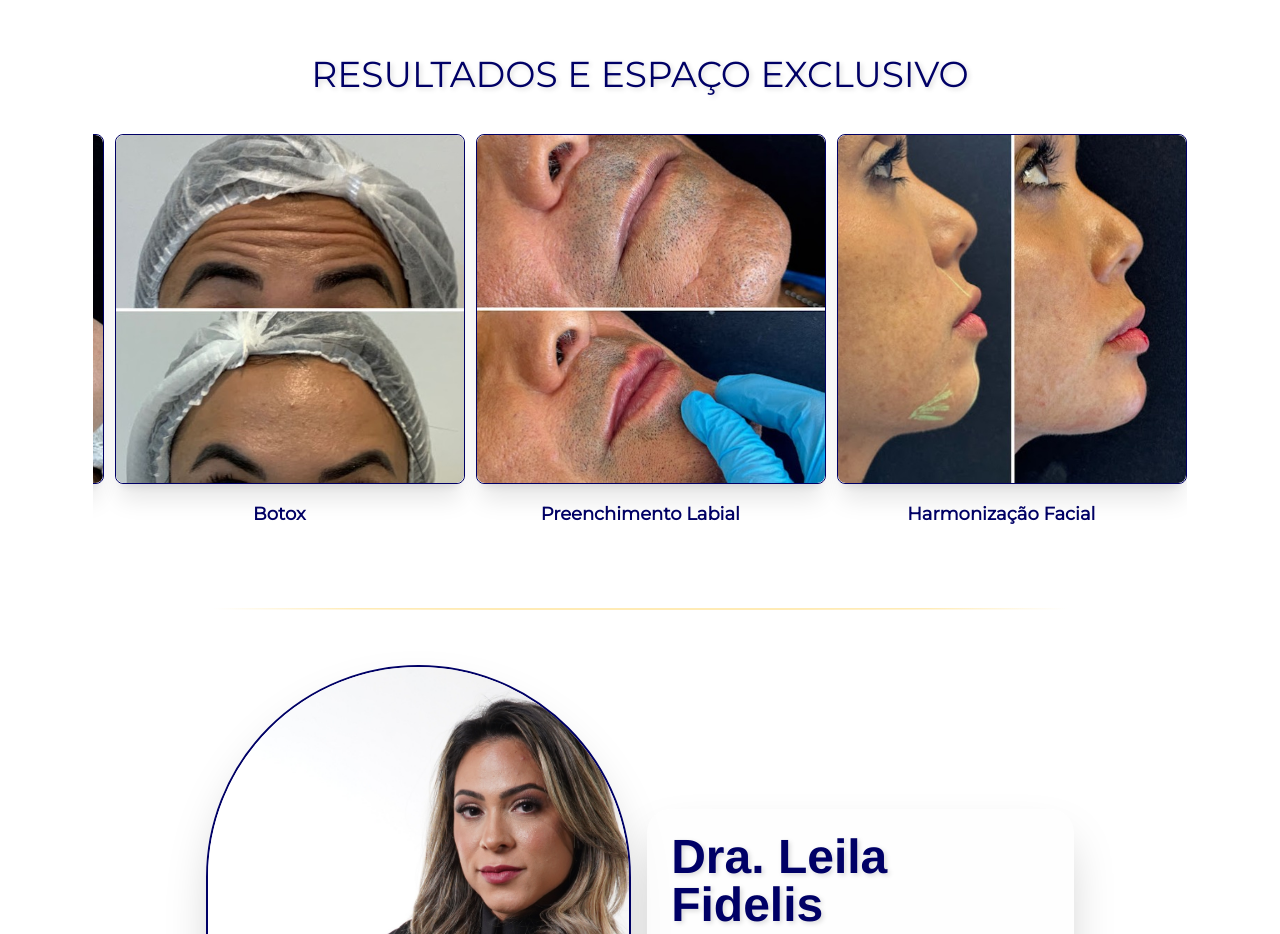
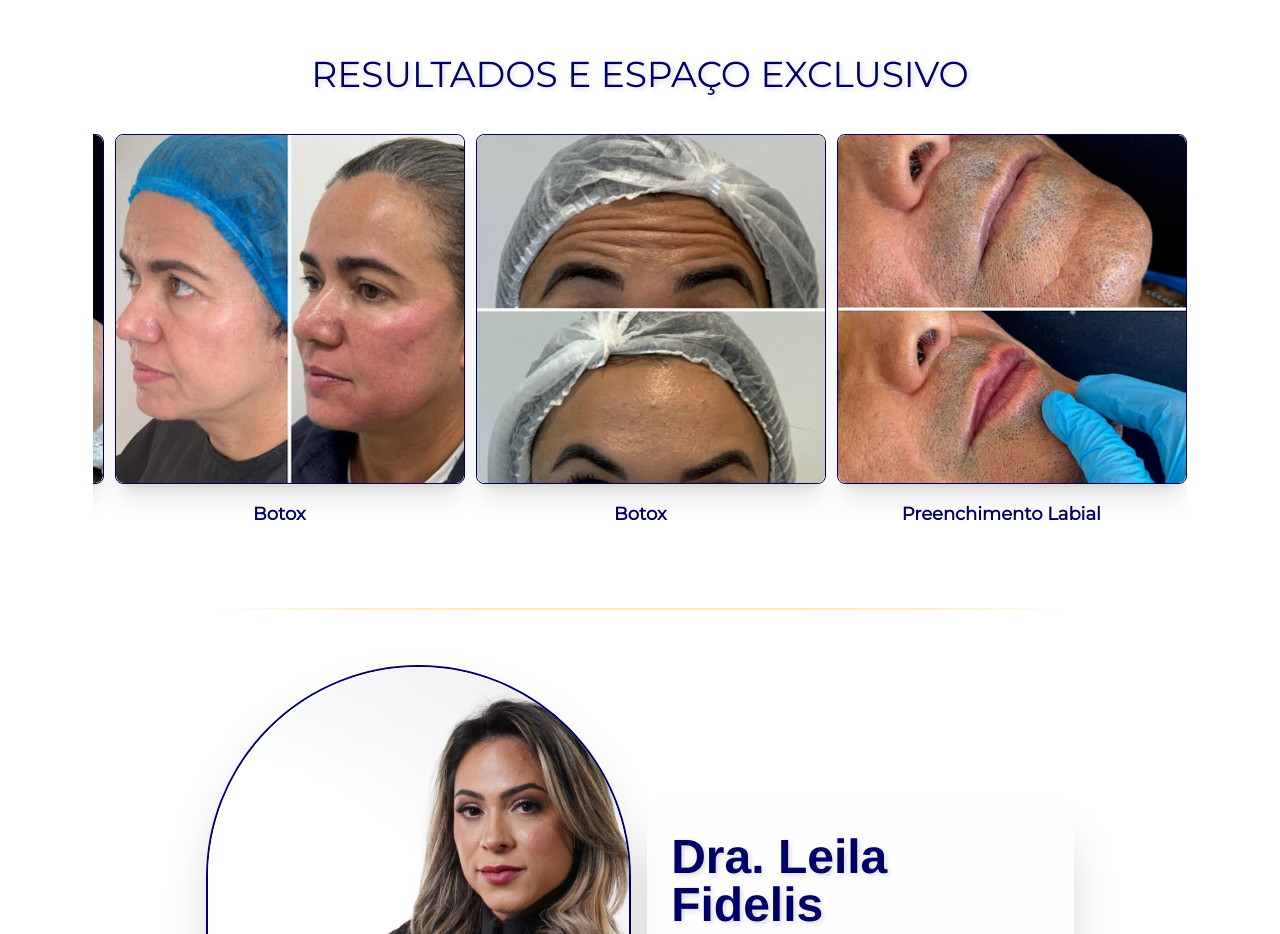
Before and after one commit to lucasnmo/lp-draleila, a Next.js app: page / in a window 1280 px wide. Shown: the part 860-1794 px from the top of the page. Built offline with nearby package versions, Linux system fonts and the light colour scheme.

Commit message:
Initial commit

```diff
--- a/src/components/SectionCarousel.tsx
+++ b/src/components/SectionCarousel.tsx
@@ -82,14 +82,14 @@ export function SectionCarousel() {
 
   const items: { src: StaticImageData; alt: string; description: string }[] = [
     { src: preenchimento, alt: "Preenchimento", description: "Preenchimento Labial" },
+    { src: preechimentoqueixo, alt: "Preenchimento Queixo", description: "Botox" },
     { src: espaco1, alt: "Espaço", description: "Botox" },
     { src: botox, alt: "Botox", description: "Preenchimento Labial" },
+    { src: bigodechines, alt: "Bigode Chinês", description: "Botox" },
     { src: harmonizacao, alt: "Espaço", description: "Harmonização Facial" },
-    { src: preechimentoqueixo, alt: "Preenchimento Queixo", description: "Botox" },
-    { src: bigodechines, alt: "Bigode Chinês", description: "Botox" },
+    { src: botox3, alt: "Botox", description: "Harmonização Facial" },
     { src: botox2, alt: "Botox", description: "Botox" },
     { src: bigodechines2, alt: "Bigode Chinês", description: "Botox" },
-    { src: botox3, alt: "Botox", description: "Harmonização Facial" },
   ];
 
   return (
```
